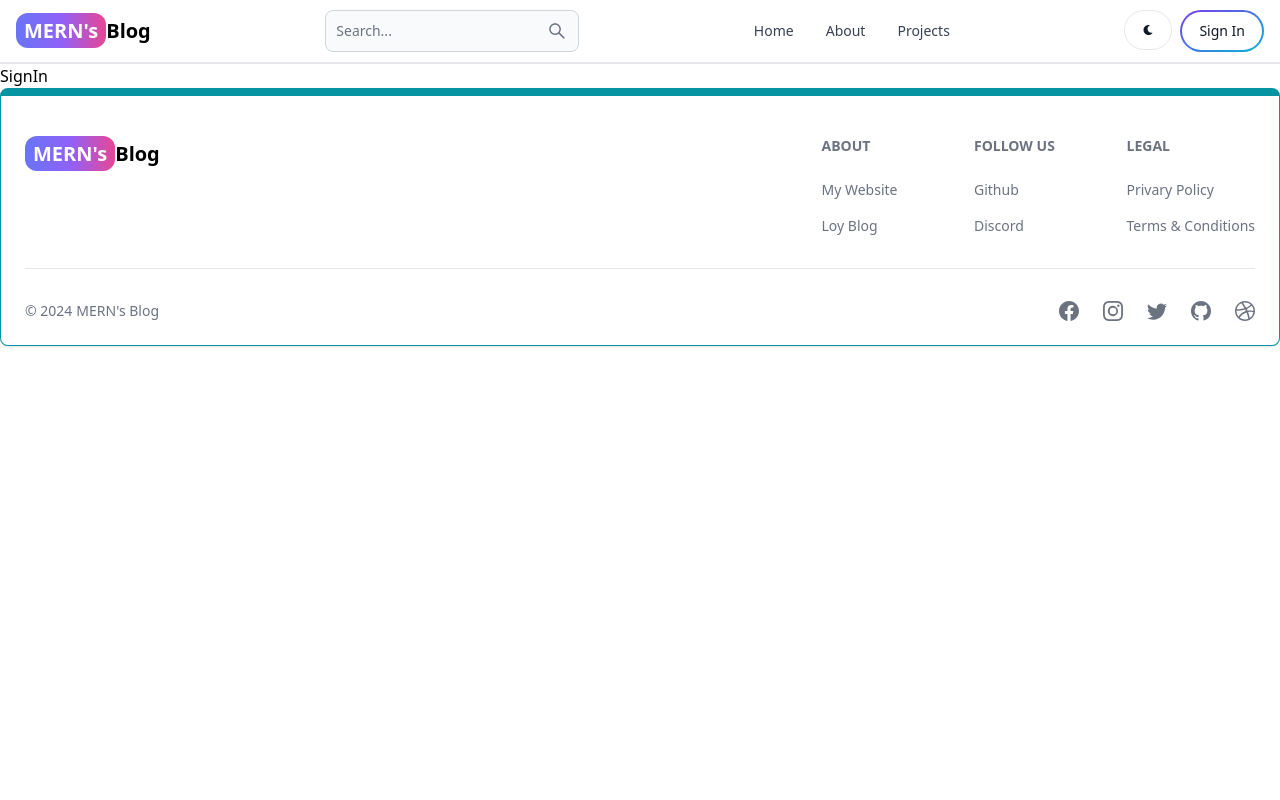
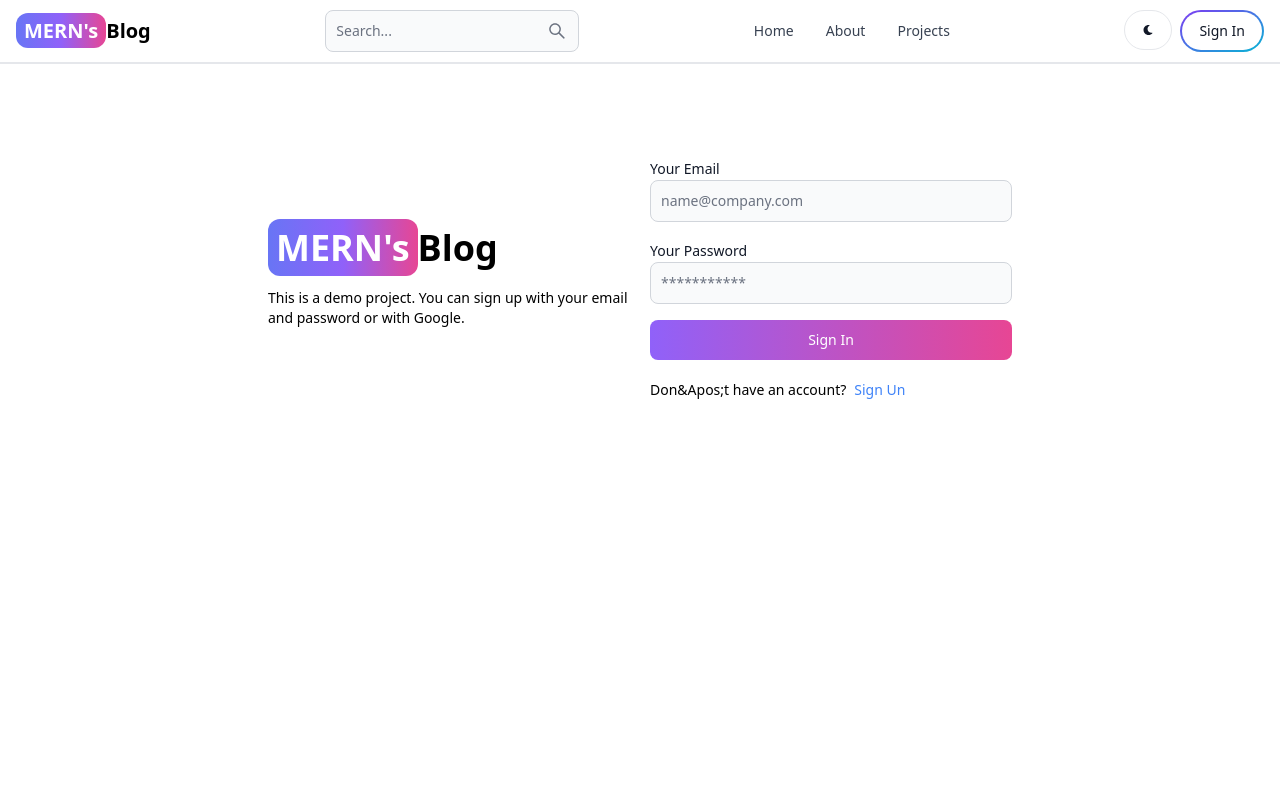
Before and after one commit to KuyaLoy/mern-blog, a React (Vite) app in the folder client/: page /sign-in in a window 1280 px wide. Shown: the top 800 px of the page. Built offline with nearby package versions, Linux system fonts and the light colour scheme.

Commit message:
Complete signin page functionality - MERN Blog

```diff
--- a/client/src/pages/SignIn.jsx
+++ b/client/src/pages/SignIn.jsx
@@ -1,3 +1,109 @@
+import { Link, useNavigate } from "react-router-dom";
+import { Alert, Button, Label, Spinner, TextInput } from "flowbite-react";
+import { useState } from "react";
+
 export default function SignIn() {
-  return <div>SignIn</div>;
+  const [formData, setFormData] = useState({});
+  const [errorMessage, setErrorMessage] = useState(null);
+  const [loading, setLoading] = useState(false);
+  const navigate = useNavigate();
+  const handleChange = (e) => {
+    setFormData({ ...formData, [e.target.id]: e.target.value.trim() });
+  };
+
+  const handleSubmit = async (e) => {
+    e.preventDefault();
+    if (!formData.email || !formData.password) {
+      return setErrorMessage("Please fill out all fields.");
+    }
+    try {
+      setLoading(true);
+      setErrorMessage(null);
+      const res = await fetch("/api/auth/signin", {
+        method: "POST",
+        headers: { "Content-Type": "application/json" },
+        body: JSON.stringify(formData),
+      });
+      const data = await res.json();
+      if (data.success === false) {
+        return setErrorMessage(data.message);
+      }
+
+      setLoading(false);
+
+      if (res.ok) {
+        navigate("/");
+      }
+    } catch (error) {
+      setErrorMessage(error.message);
+      setLoading(false);
+    }
+  };
+  return (
+    <div className="min-h-screen mt-20">
+      <div className="flex p-3 max-w-3xl mx-auto flex-col md:flex-row md:items-center gap-5">
+        {/** left **/}
+        <div className="flex-1">
+          <Link to="/" className="font-bold dark:white text-4xl">
+            <span className="px-2 py-1 bg-gradient-to-r from-indigo-500 via-purple-500 to-pink-500 rounded-xl text-white">
+              MERN&apos;s
+            </span>
+            Blog
+          </Link>
+          <p className="text-sm mt-5">
+            This is a demo project. You can sign up with your email and password
+            or with Google.
+          </p>
+        </div>
+        {/** right **/}
+        <div className="flex-1">
+          <form className="flex flex-col gap-4" onSubmit={handleSubmit}>
+            <div className="">
+              <Label value="Your Email" />
+              <TextInput
+                type="email"
+                placeholder="name@company.com"
+                id="email"
+                onChange={handleChange}
+              />
+            </div>
+            <div className="">
+              <Label value="Your Password" />
+              <TextInput
+                type="password"
+                placeholder="***********"
+                id="password"
+                onChange={handleChange}
+              />
+            </div>
+            <Button
+              gradientDuoTone="purpleToPink"
+              type="submit"
+              disabled={loading}
+            >
+              {loading ? (
+                <>
+                  <Spinner className="sm" />
+                  <span className="pl-3">Loading...</span>
+                </>
+              ) : (
+                "Sign In"
+              )}
+            </Button>
+          </form>
+          <div className=" flex gap-2 text-sm mt-5">
+            <span>Don&Apos;t have an account?</span>
+            <Link to="/sign-Up" className="text-blue-500">
+              Sign Un
+            </Link>
+          </div>
+          {errorMessage && (
+            <Alert className="mt-5" color="failure">
+              {errorMessage}
+            </Alert>
+          )}
+        </div>
+      </div>
+    </div>
+  );
 }
```
